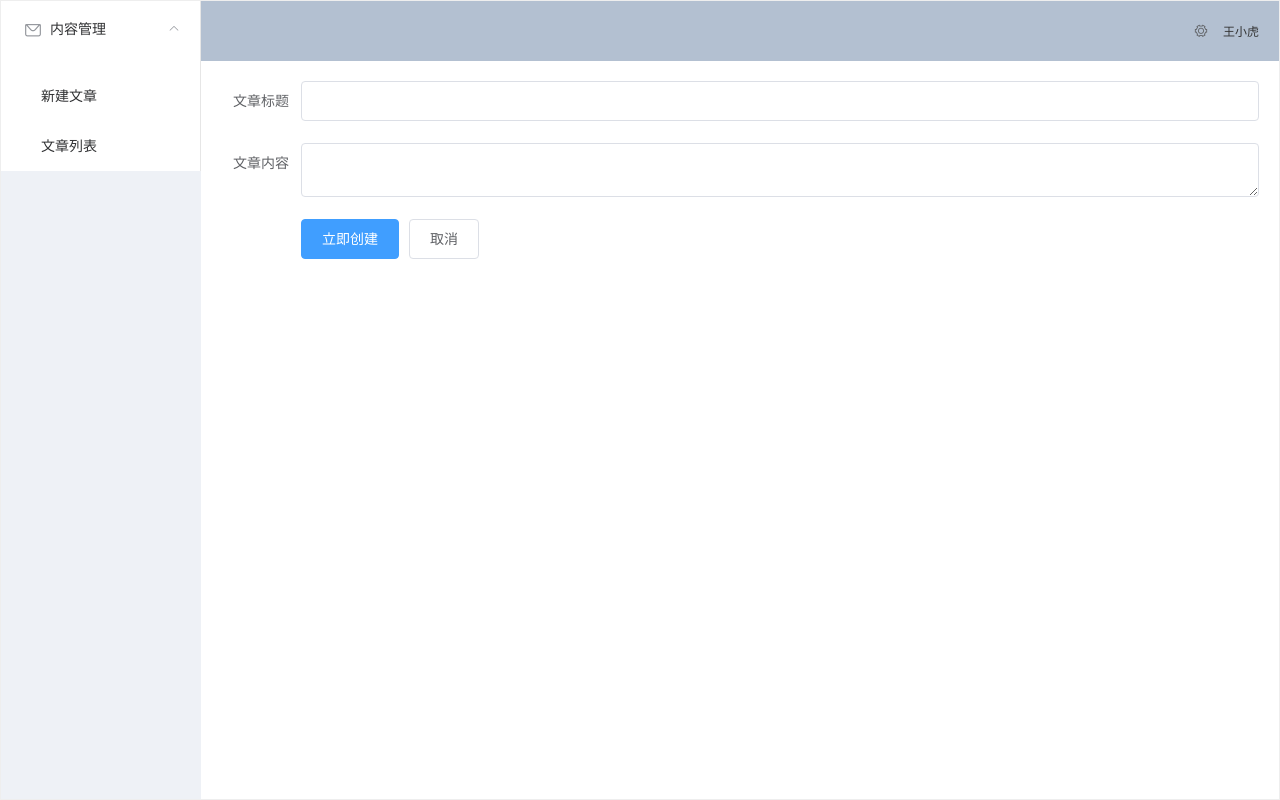
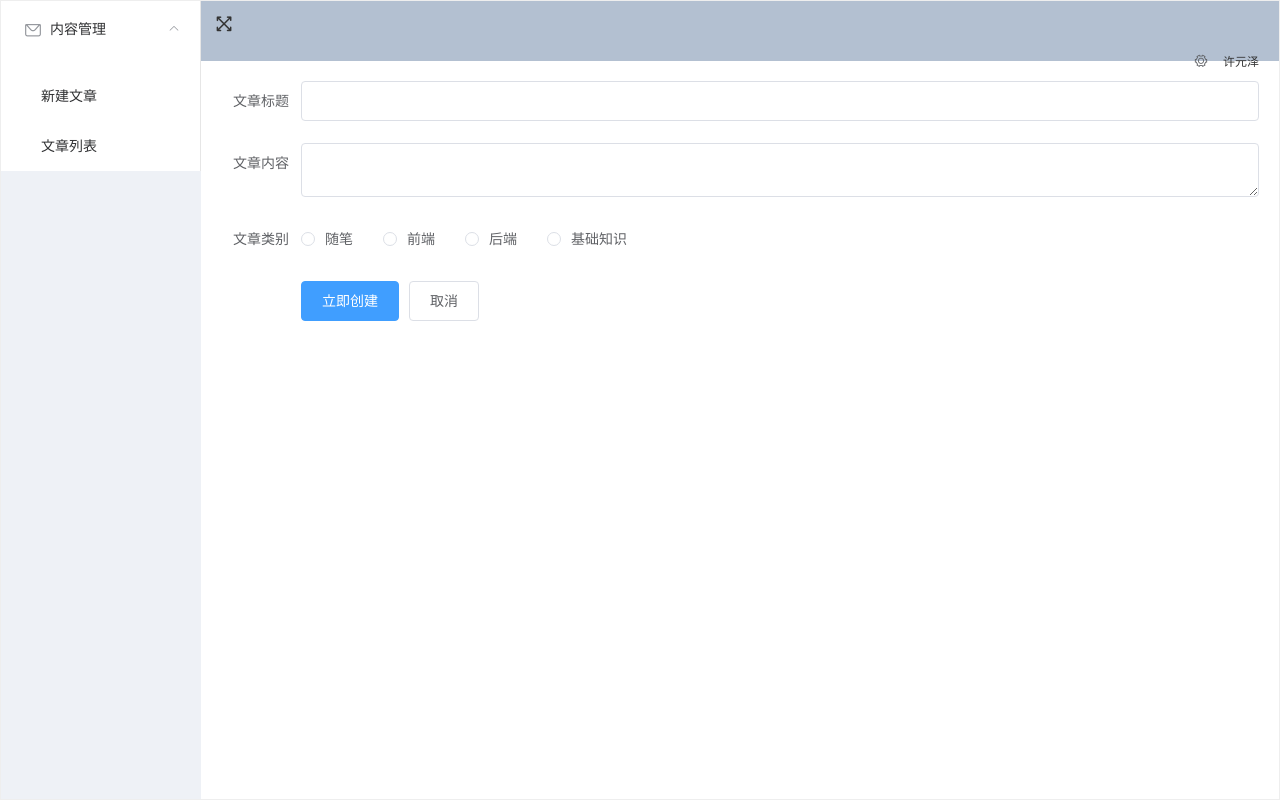
Before and after one commit to TryoneCHEN/vue-Element-UI-NodeJs-Express-, a Vue app: page /#/articles/create in a window 1280 px wide. Built offline with nearby package versions, Linux system fonts and the light colour scheme.

Commit message:
添加全屏

```diff
--- a/src/App.vue
+++ b/src/App.vue
@@ -17,17 +17,20 @@
 
       <el-container>
         <el-header style="text-align: right; font-size: 12px">
+          <div style="text-align: left;" class="btn-fullscreen" @click="handleFullScreen">
+          <el-tooltip effect="dark" :content="fullscreen?`取消全屏`:`全屏`" placement="bottom">
+            <i class="el-icon-rank"></i>
+          </el-tooltip>
+        </div>
           <el-dropdown>
             <i class="el-icon-setting" style="margin-right: 15px"></i>
             <el-dropdown-menu slot="dropdown">
-              <el-dropdown-item>查看</el-dropdown-item>
-              <el-dropdown-item>新增</el-dropdown-item>
-              <el-dropdown-item>删除</el-dropdown-item>
+              <el-dropdown-item @click="listacc">文章列表</el-dropdown-item>
+              <el-dropdown-item @click="addass">新增文章</el-dropdown-item>
             </el-dropdown-menu>
           </el-dropdown>
-          <span>王小虎</span>
+          <span>许元泽</span>
         </el-header>
-
         <el-main>
           <router-view></router-view>
         </el-main>
@@ -38,12 +41,58 @@
 
 <script>
 export default {
+  data() {
+    return {
+      fullscreen: false
+    };
+  },
+  methods: {
+    listacc() {
+      // console.log(this.$router);
 
+      this.$router.push({ name: "create-index" });
+    },
+    addass() {
+      this.$router.push({ name: "create-artice" });
+    },
+    // 全屏事件
+    handleFullScreen() {
+      let element = document.documentElement;
+      if (this.fullscreen) {
+        if (document.exitFullscreen) {
+          document.exitFullscreen();
+        } else if (document.webkitCancelFullScreen) {
+          document.webkitCancelFullScreen();
+        } else if (document.mozCancelFullScreen) {
+          document.mozCancelFullScreen();
+        } else if (document.msExitFullscreen) {
+          document.msExitFullscreen();
+        }
+      } else {
+        if (element.requestFullscreen) {
+          element.requestFullscreen();
+        } else if (element.webkitRequestFullScreen) {
+          element.webkitRequestFullScreen();
+        } else if (element.mozRequestFullScreen) {
+          element.mozRequestFullScreen();
+        } else if (element.msRequestFullscreen) {
+          // IE11
+          element.msRequestFullscreen();
+        }
+      }
+      this.fullscreen = !this.fullscreen;
+    }
+  },
+  created() {
+    this.listacc();
+    this.addass();
+  }
 };
 </script>
 
 <style>
-html ,body{
+html,
+body {
   padding: 0;
   margin: 0;
 }
@@ -64,4 +113,18 @@ html ,body{
 .el-aside {
   color: #333;
 }
+.btn-fullscreen {
+  transform: rotate(45deg);
+  margin-right: 5px;
+  font-size: 24px;
+}
+.btn-bell,
+.btn-fullscreen {
+  position: relative;
+  width: 30px;
+  height: 30px;
+  text-align: center;
+  border-radius: 15px;
+  cursor: pointer;
+}
 </style>
--- a/src/views/CreateArtice.vue
+++ b/src/views/CreateArtice.vue
@@ -6,6 +6,14 @@
       </el-form-item>
       <el-form-item label="文章内容">
         <el-input type="textarea" v-model="artice.body"></el-input>
+      </el-form-item>
+      <el-form-item label="文章类别">
+        <el-radio-group v-model="artice.type">
+          <el-radio label="随笔"></el-radio>
+          <el-radio label="前端"></el-radio>
+          <el-radio label="后端"></el-radio>
+          <el-radio label="基础知识"></el-radio>
+        </el-radio-group>
       </el-form-item>
       <el-form-item>
         <el-button type="primary" native-type="submit">立即创建</el-button>
@@ -25,7 +33,7 @@ export default {
   methods: {
     saveArticle() {
       this.$http.post("articles", this.artice).then(res => {
-        console.log(res)
+        console.log(res);
         this.$message({
           message: "文章创建成功",
           type: "success"
--- a/src/views/EditArtice.vue
+++ b/src/views/EditArtice.vue
@@ -6,6 +6,14 @@
       </el-form-item>
       <el-form-item label="文章内容">
         <el-input type="textarea" v-model="artice.body"></el-input>
+      </el-form-item>
+      <el-form-item label="文章类别">
+        <el-radio-group v-model="artice.type">
+          <el-radio label="随笔"></el-radio>
+          <el-radio label="前端"></el-radio>
+          <el-radio label="后端"></el-radio>
+          <el-radio label="基础知识"></el-radio>
+        </el-radio-group>
       </el-form-item>
       <el-form-item>
         <el-button type="primary" native-type="submit">保存</el-button>
@@ -24,7 +32,9 @@ export default {
   },
   methods: {
     saveArticle() {
-      this.$http.put(`articles/${this.$route.params.id}`, this.artice).then(res => {
+      this.$http
+        .put(`articles/${this.$route.params.id}`, this.artice)
+        .then(res => {
           console.log(res);
           this.$message({
             message: "保存成功",
--- a/src/views/ListArtice.vue
+++ b/src/views/ListArtice.vue
@@ -3,6 +3,7 @@
     <el-table border :data="articles">
       <el-table-column prop="title" label="日期" width="140"></el-table-column>
       <el-table-column prop="body" label="姓名" width="120"></el-table-column>
+      <el-table-column prop="type" label="类别" width="80"></el-table-column>
       <el-table-column label="操作">
         <template slot-scope="scope">
           <el-button size="mini" @click="edit(scope.row._id)">编辑</el-button>
@@ -22,7 +23,7 @@ export default {
     };
   },
   created() {
-    this.ListArticles()
+    this.ListArticles();
   },
   methods: {
     ListArticles() {
@@ -31,7 +32,7 @@ export default {
       });
     },
     edit(id) {
-      this.$router.push(`/articles/${id}/edit`)
+      this.$router.push(`/articles/${id}/edit`);
     },
     remove(id) {
       this.$http.delete(`articles/${id}`).then(res => {
@@ -39,7 +40,7 @@ export default {
           message: "文章删除成功",
           type: "success"
         });
-        this.ListArticles()
+        this.ListArticles();
       });
     }
   }
```
Also changed, not shown: 1 other file (tests, documents, lock files or other folders). Lines whose indentation alone changed are shown as unchanged.
